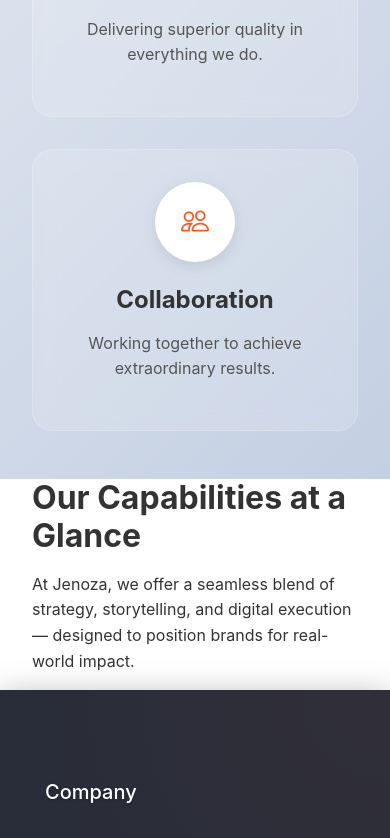
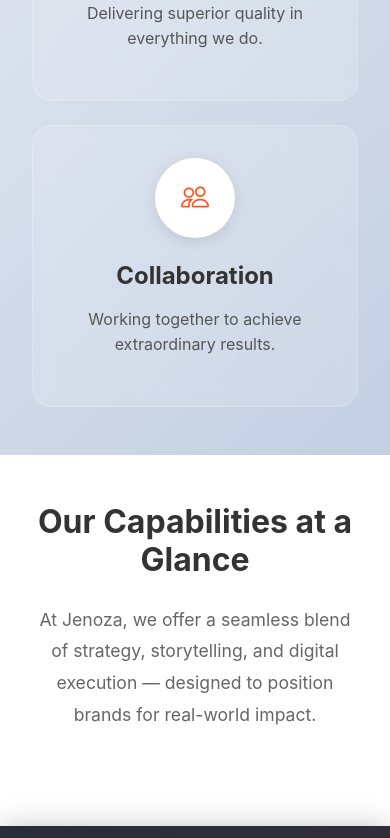
Before and after one commit to Jenoza/Jenoza-FrontEnd, an Angular app: page /about in a window 390 px wide. Shown: the part 2640-3478 px from the top of the page. Built offline with nearby package versions, Linux system fonts and the light colour scheme.

Commit message:
Core Values grid fix, Added Capabilities designs

```diff
--- a/src/app/pages/about/about.component.scss
+++ b/src/app/pages/about/about.component.scss
@@ -91,7 +91,7 @@
 
   .values-grid {
     display: grid;
-    grid-template-columns: repeat(auto-fit, minmax(250px, 1fr));
+    grid-template-columns: repeat(4, 1fr);
     gap: 2rem;
     max-width: 1200px;
     margin: 0 auto;
@@ -139,8 +139,8 @@
   }
 }
 
-// Team Section
-.team-section {
+// Capabilities Section
+.capabilities-section {
   padding: 5rem 0;
   text-align: center;
   background-color: #fff;
@@ -148,10 +148,21 @@
   h2 {
     font-size: 2.5rem;
     color: #333;
-    margin-bottom: 3rem;
+    margin-bottom: 1.5rem;
   }
 
-  .team-grid {
+  .section-intro {
+    max-width: 800px;
+    margin: 0 auto 3rem;
+
+    p {
+      font-size: 1.2rem;
+      line-height: 1.8;
+      color: #666;
+    }
+  }
+
+  .capabilities-grid {
     display: grid;
     grid-template-columns: repeat(auto-fit, minmax(300px, 1fr));
     gap: 2rem;
@@ -159,52 +170,58 @@
     margin: 0 auto;
   }
 
-  .team-card {
+  .capability-card {
     background: rgba(245, 247, 250, 0.7);
     backdrop-filter: blur(10px);
     border-radius: 20px;
     padding: 2rem;
     border: 1px solid rgba(255, 255, 255, 0.2);
-    transition: transform 0.3s ease;
+    transition: transform 0.3s ease, box-shadow 0.3s ease;
     box-shadow: 0 10px 30px rgba(0, 0, 0, 0.05);
+    height: 100%;
+    display: flex;
+    flex-direction: column;
+    align-items: center;
 
     &:hover {
       transform: translateY(-10px);
+      box-shadow: 0 15px 35px rgba(0, 0, 0, 0.1);
     }
 
-    .glass-image-container {
-      width: 150px;
-      height: 150px;
+    .icon-container {
+      width: 90px;
+      height: 90px;
       margin: 0 auto 1.5rem;
+      background: #FF5722;
       border-radius: 50%;
-      overflow: hidden;
-      border: 3px solid rgba(255, 255, 255, 0.5);
-      box-shadow: 0 10px 20px rgba(0, 0, 0, 0.1);
+      display: flex;
+      align-items: center;
+      justify-content: center;
+      box-shadow: 0 10px 20px rgba(255, 87, 34, 0.2);
+      margin-bottom: 1.5rem;
 
-      img {
-        width: 100%;
-        height: 100%;
-        object-fit: cover;
+      i {
+        font-size: 2.5rem;
+        color: white;
       }
     }
 
-    .team-info {
+    .capability-info {
+      flex: 1;
+      display: flex;
+      flex-direction: column;
+
       h3 {
         font-size: 1.5rem;
         color: #333;
-        margin-bottom: 0.5rem;
+        margin-bottom: 1rem;
+        font-weight: 600;
       }
 
-      .position {
-        color: #FF5722;
-        font-size: 1.1rem;
-        font-weight: 500;
-        margin-bottom: 1rem;
-      }
-
-      .bio {
+      p {
         color: #666;
         line-height: 1.6;
+        flex: 1;
       }
     }
   }
@@ -222,7 +239,7 @@
   .story-section,
   .mission-section,
   .values-section,
-  .team-section {
+  .capabilities-section {
     padding: 3rem 0;
 
     .glass-card,
@@ -233,5 +250,43 @@
     h2 {
       font-size: 2rem;
     }
+
+    .section-intro p {
+      font-size: 1.1rem;
+    }
+  }
+
+  .capabilities-section {
+    .capabilities-grid {
+      grid-template-columns: 1fr;
+    }
+
+    .capability-card {
+      max-width: 400px;
+      margin: 0 auto;
+    }
   }
 }
+
+@media (max-width: 1024px) {
+  .values-section {
+    .values-grid {
+      grid-template-columns: repeat(2, 1fr);
+      gap: 1.5rem;
+    }
+  }
+}
+
+@media (max-width: 576px) {
+  .values-section {
+    .values-grid {
+      grid-template-columns: 1fr;
+      gap: 1.5rem;
+    }
+
+    .value-card {
+      max-width: 400px;
+      margin: 0 auto;
+    }
+  }
+}
```
